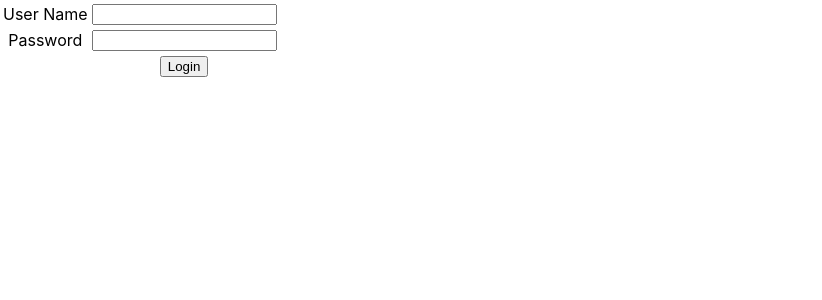
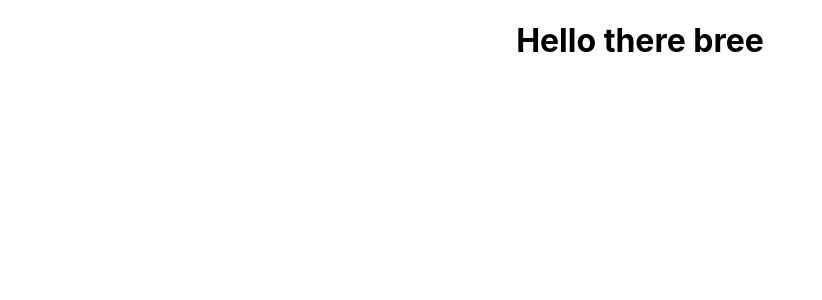
Before and after one commit to Red-stevo/reactfrontend, a React (Create React App) app in the folder react003/: page / in a window 1280 px wide. Shown: the top 300 px of the page, without its empty margins (0-822 px from the left). Built offline with nearby package versions, Linux system fonts and the light colour scheme.

Commit message:
Worked on condtional rendering

```diff
--- a/react003/src/App.js
+++ b/react003/src/App.js
@@ -1,10 +1,10 @@
 import './App.css';
-import './StateObjects/LoginForm';
-import LoginForm from "./StateObjects/LoginForm";
+import './StateObjects/ConditionalRendering';
+import ConditionalRendering from "./StateObjects/ConditionalRendering";
 function App() {
   return (
     <div className="App">
-       <LoginForm />
+        <ConditionalRendering />
     </div>
   );
 }
--- /dev/null
+++ b/react003/src/StateObjects/ConditionalRendering.js
@@ -0,0 +1,20 @@
+const ConditionalRendering = () =>{
+    let condition = null;
+
+    //this is conditional rendering using a ternary operator.
+    return(condition?
+        (<div><h1>Hello there steve</h1></div>)
+        : (<div><h1>Hello there bree</h1></div>)
+    );
+
+    //we can also conditionally render elements using element variables that hold
+    //jsx element that can be returned conditionally
+    /*
+    *const element1 = <div><h1>Hello there steve</h1></div>;
+    * const element2 = <div><h1>Hello there bree</h1></div>
+    * condition ? element1 : element2 ;
+    *
+     */
+}
+
+export default ConditionalRendering;
```
